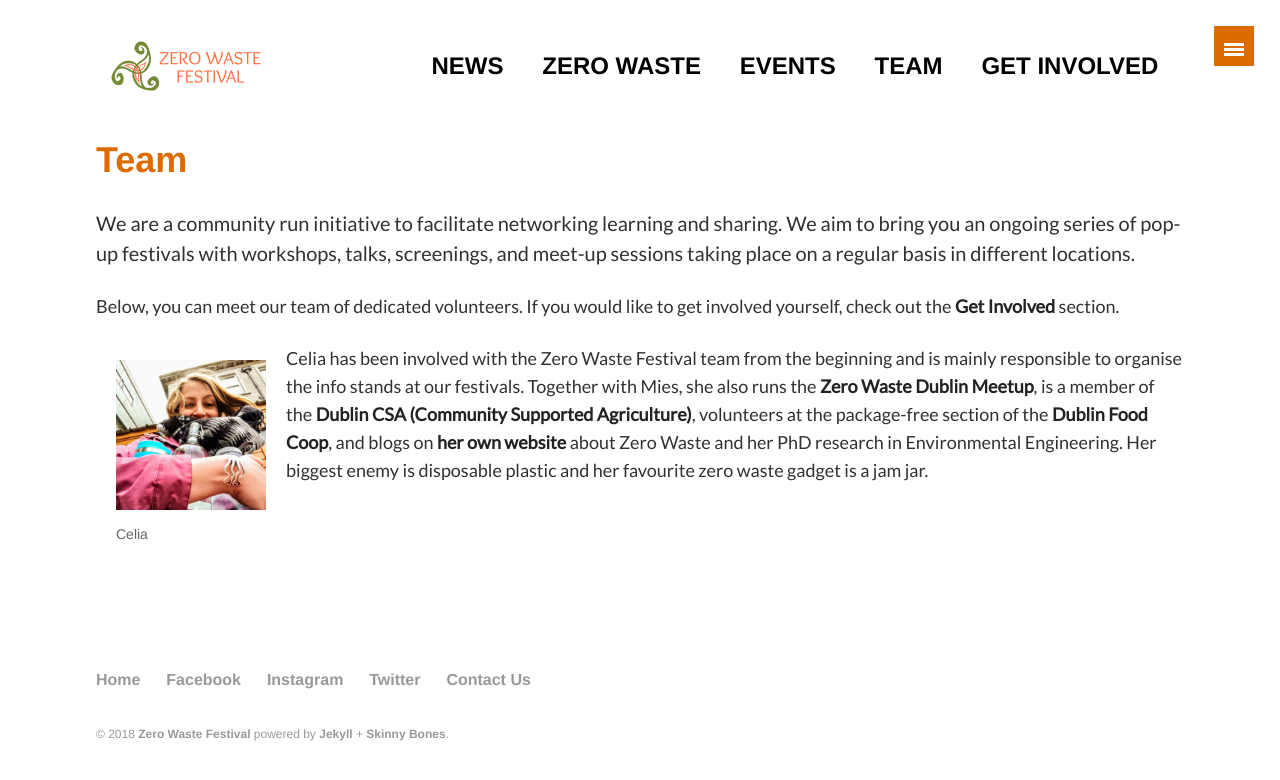
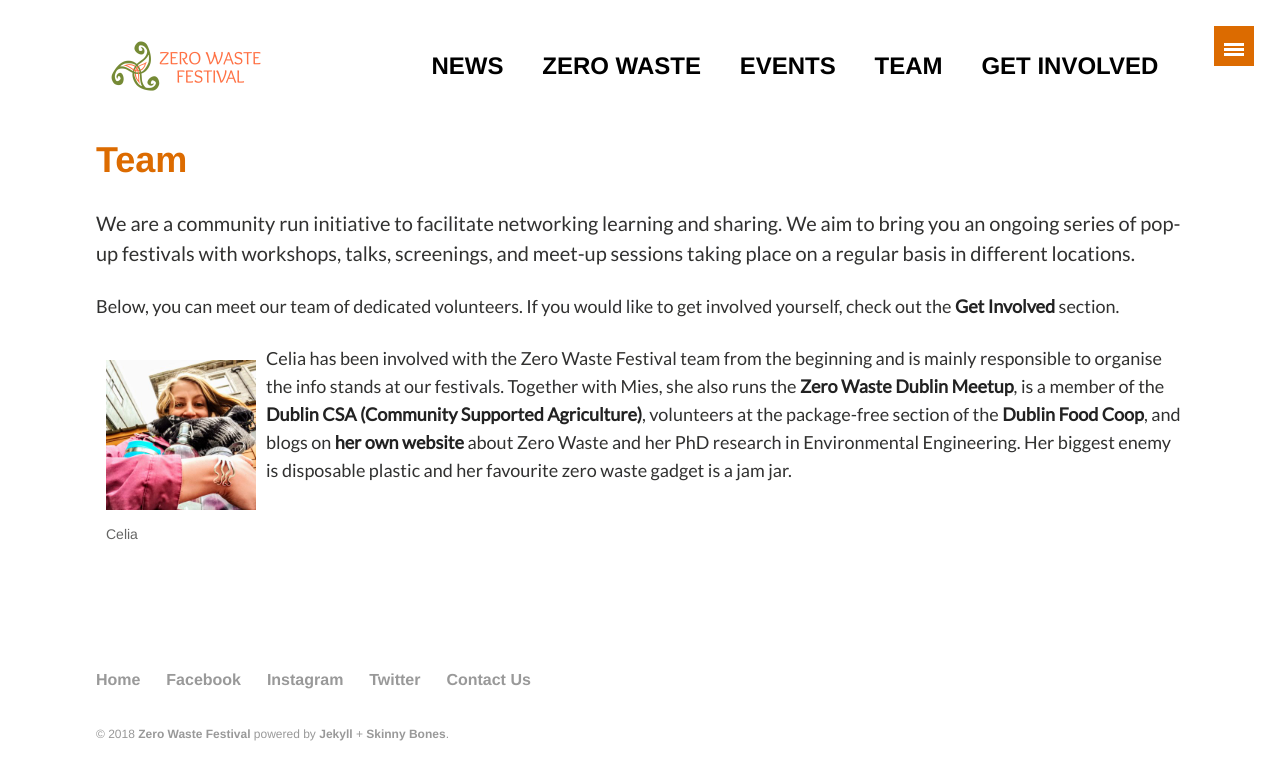
Before and after one commit to zerowastefestival/zerowastefestival.github.io, a Jekyll site: the page built from team.md, in a window 1280 px wide. Shown: the top 780 px of the page. Built offline with Jekyll 4.4.1, drawn with Linux system fonts in a browser that asks for light colours; some web fonts are replaced.

Commit message:
adjusts margin spacing

```diff
--- a/team.md
+++ b/team.md
@@ -12,7 +12,7 @@ We are a community run initiative to facilitate networking learning and sharing.
 
 Below, you can meet our team of dedicated volunteers. If you would like to get involved yourself, check out the [Get Involved](/get-involved) section.
 
-<figure style="float: left; margin-right: 20px; margin-left: 20px; width: 150px;" class="align-left">
+<figure style="float: left; margin-right: 10px; margin-left: 10px; width: 150px;" class="align-left">
   <img src="{{ site.baseurl }}/images/team/celia-somlai-400x400.jpg" alt="Celia Somlai">
   <figcaption>Celia</figcaption>
 </figure>
```
